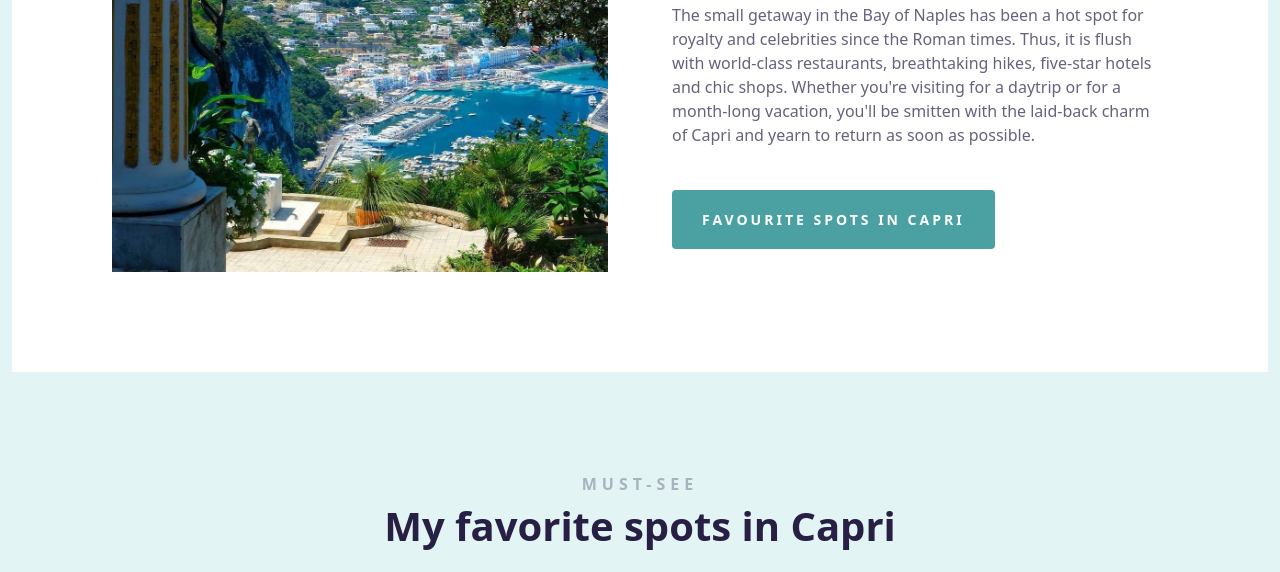
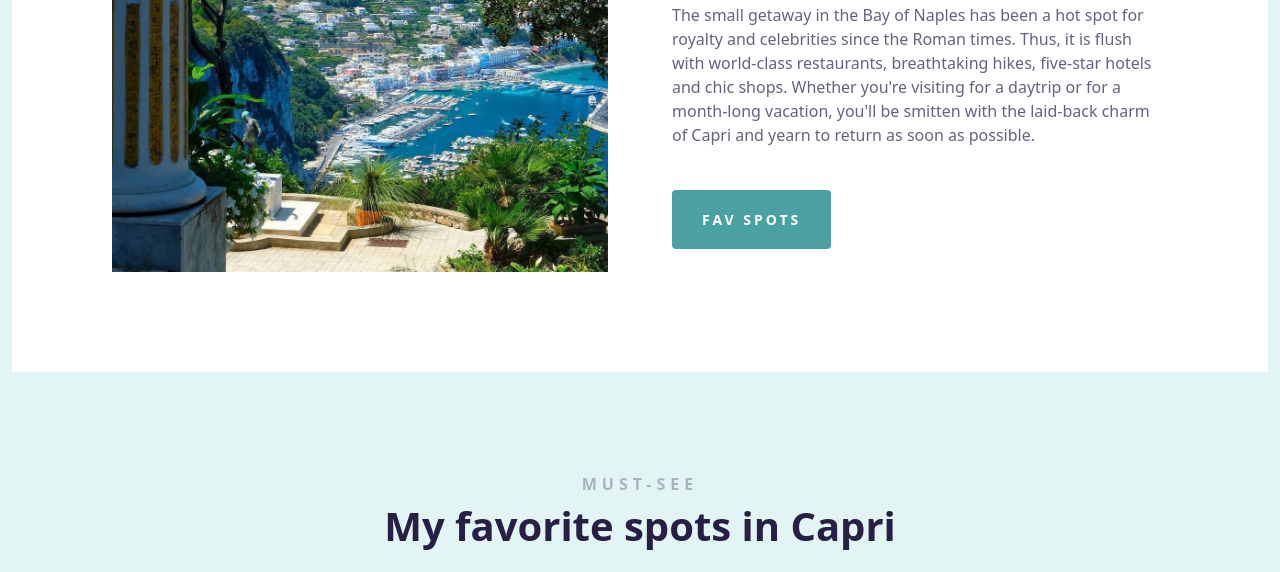
Before and after one commit to martadudka/travel-website, a plain HTML site: page index.html in a window 1280 px wide. Shown: the part 1205-1777 px from the top of the page. Drawn offline with nearby package versions, Linux system fonts and the light colour scheme; a script that the page names is missing; a web font is replaced by a local one.

Commit message:
updated favorite spots link

```diff
--- a/index.html
+++ b/index.html
@@ -40,7 +40,7 @@
              The small getaway in the Bay of Naples has been a hot spot for royalty and celebrities since the Roman times. Thus, it is flush with world-class restaurants, breathtaking hikes, five-star hotels and chic shops. Whether you're visiting for a daytrip or for a month-long vacation, you'll be smitten with the laid-back charm of Capri and yearn to return as soon as possible.
             </p>
             <div class="fav-spot-link">
-            <a href="#fav-spots">favourite spots in Capri</a>
+            <a href="#fav-spots">fav spots</a>
             </div>
           </div>
         </section>
```
